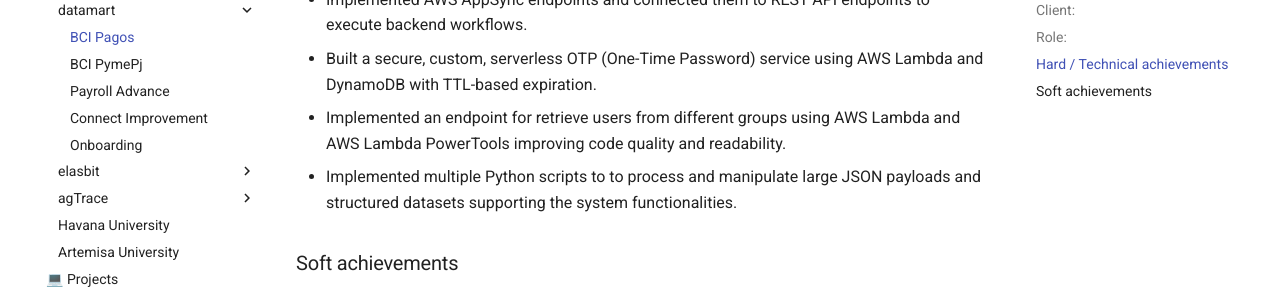
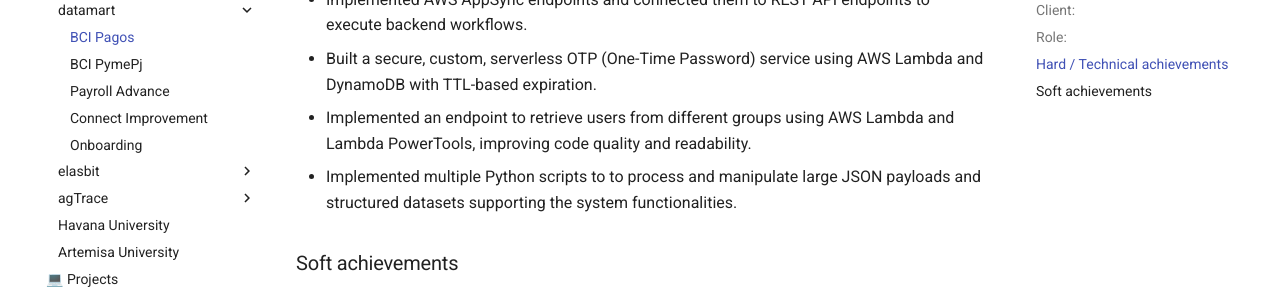
Before and after one commit to rayniel95/rayniel95.github.io, an MkDocs documentation site: the page built from docs/work_experience/datamart/bci_pagos.md, in a window 1280 px wide and 900 px high, scrolled down 1087 px. Shown: the part 152-448 px from the top of the window. Built offline with MkDocs 1.6.1 and Material for MkDocs 9.7.7, drawn with Linux system fonts in a browser that asks for light colours.

Commit message:
docs(datamart): refine BCI Pagos experience description

```diff
--- a/docs/work_experience/datamart/bci_pagos.md
+++ b/docs/work_experience/datamart/bci_pagos.md
@@ -32,8 +32,7 @@ My role involved helping implement both platforms. I developed the infrastructur
 - Validated REST API functionality and contract compliance using Postman, ensuring endpoints met expected request/response specifications.
 - Implemented AWS AppSync endpoints and connected them to REST API endpoints to execute backend workflows.
 - Built a secure, custom, serverless OTP (One-Time Password) service using AWS Lambda and DynamoDB with TTL-based expiration.
-- Implemented an endpoint for retrieve users from different groups using AWS Lambda and
- AWS Lambda PowerTools improving code quality and readability.
+- Implemented an endpoint to retrieve users from different groups using AWS Lambda and Lambda PowerTools, improving code quality and readability.
 - Implemented multiple Python scripts to to process and manipulate large JSON payloads and structured datasets supporting the system functionalities.
 
 ### Soft achievements
```
